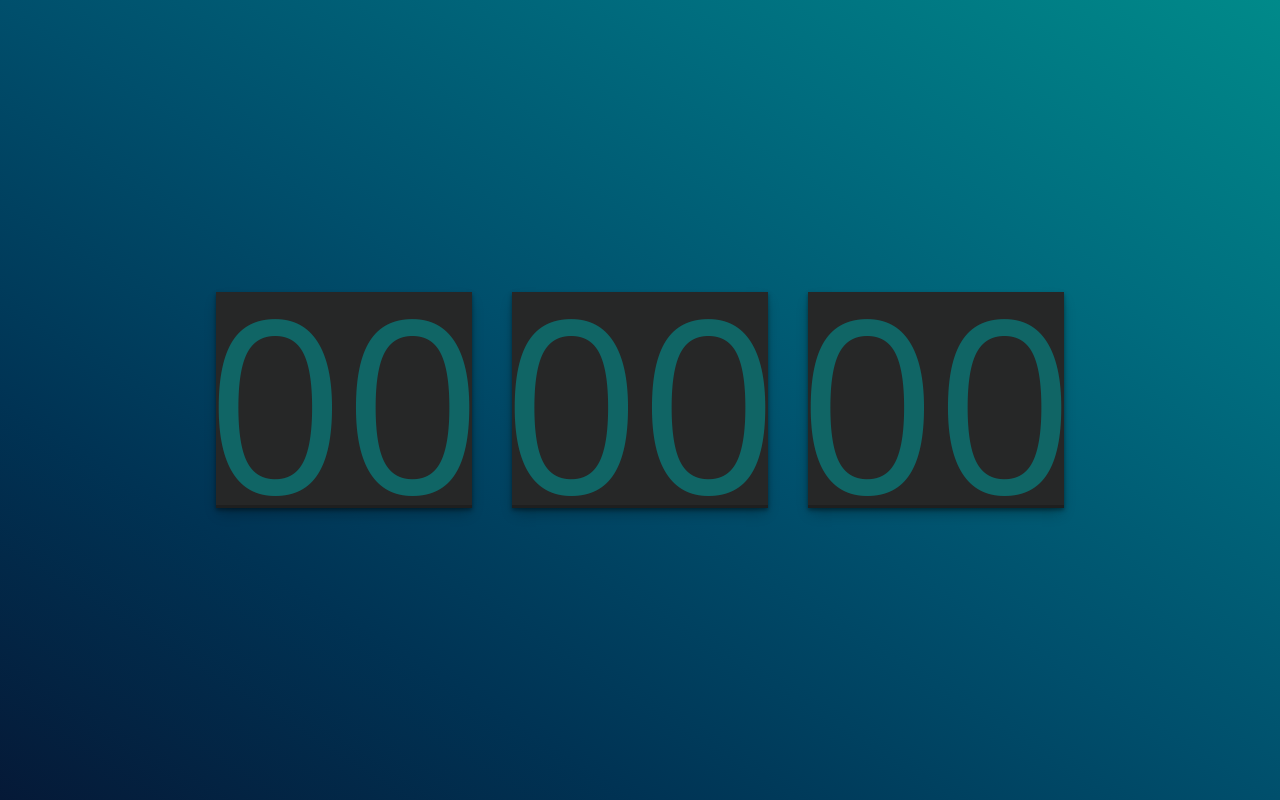
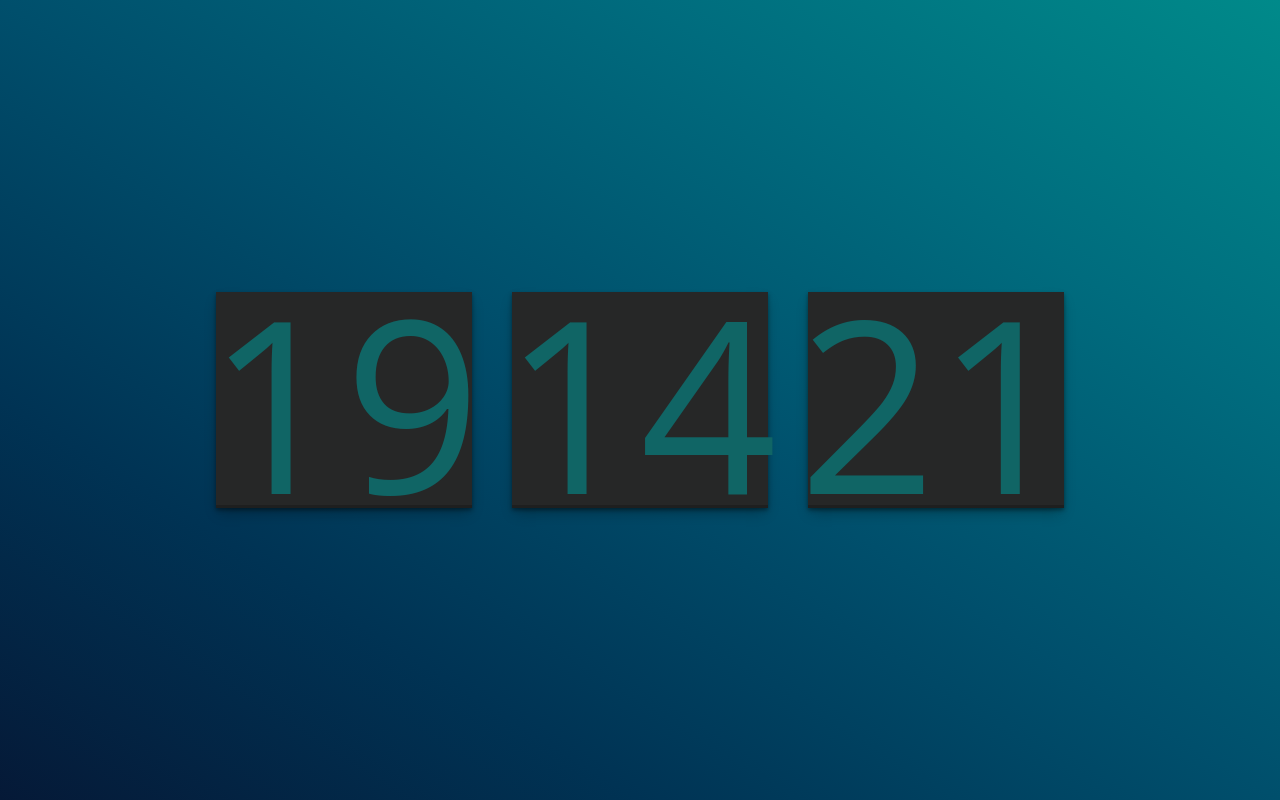
Before and after one commit to gabriel-fh/Relogio-Digital, a plain HTML site: page index.html in a window 1280 px wide. Drawn offline with Linux system fonts and the light colour scheme.

Commit message:
Funcionalidades

```diff
--- /dev/null
+++ b/assets/js/script.js
@@ -0,0 +1,24 @@
+let hr = document.querySelector('.hours');
+let min = document.querySelector('.minutes');
+let sec = document.querySelector('.seconds');
+
+function curentTime() {
+
+    let now = new Date();
+    let hours = now.getHours();
+    let minutes = now.getMinutes();
+    let seconds = now.getSeconds();
+
+    hr.innerHTML = verify(hours);
+    min.innerHTML = verify(minutes);
+    sec.innerHTML = verify(seconds);
+
+}
+
+curentTime();
+
+setInterval(curentTime, 1000);
+
+function verify(time) {
+    return time < 10 ? `0${time}` : time;
+}
--- a/index.html
+++ b/index.html
@@ -22,6 +22,7 @@
             </div>
         </div>
     </div>
+    <script src="./assets/js/script.js"></script>
 </body>
 
 </html>
```
Also changed, not shown: 1 other file.
